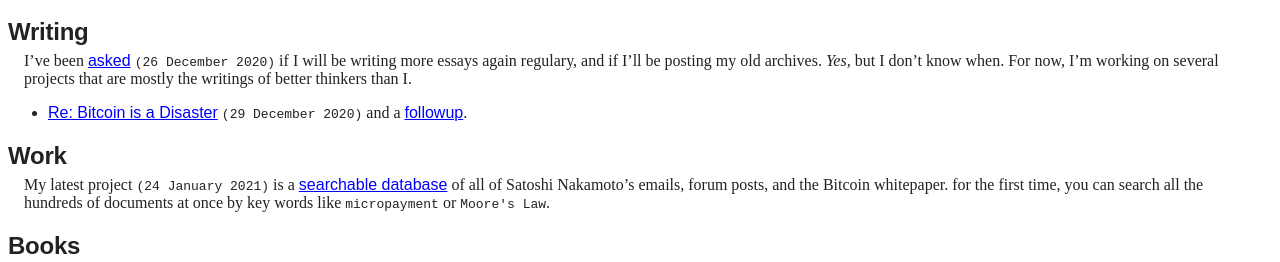
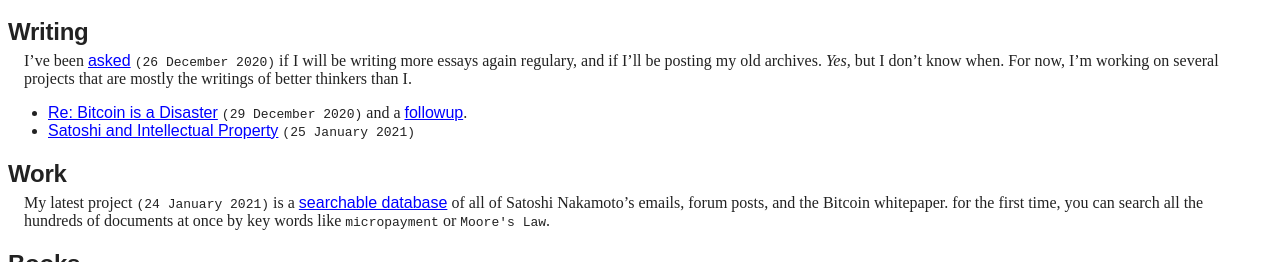
Before and after one commit to wakgill/deryk, a Jekyll site: the page built from index.md, in a window 1280 px wide, cut to the strip 282-544 px from the top of the page. Built offline with Jekyll 4.4.1, drawn with Linux system fonts in a browser that asks for light colours.

Commit message:
Update index.md

```diff
--- a/index.md
+++ b/index.md
@@ -24,6 +24,7 @@
 I've been [asked](https://twitter.com/wakgill/status/1342591943969271809) <code>(26 December 2020)</code> if I will be writing more essays again regulary, and if I'll be posting my old archives. *Yes,* but I don't know when. For now, I'm working on several projects that are mostly the writings of better thinkers than I.
 
 - [Re: Bitcoin is a Disaster](https://www.metzdowd.com/pipermail/cryptography/2020-December/036512.html) <code>(29 December 2020)</code> and a [followup](https://www.metzdowd.com/pipermail/cryptography/2020-December/036532.html).
+- [Satoshi and Intellectual Property](https://wakgill.github.io/deryk/satoshi-ip) <code>(25 January 2021)</code>
 
 ## Work
 
```
